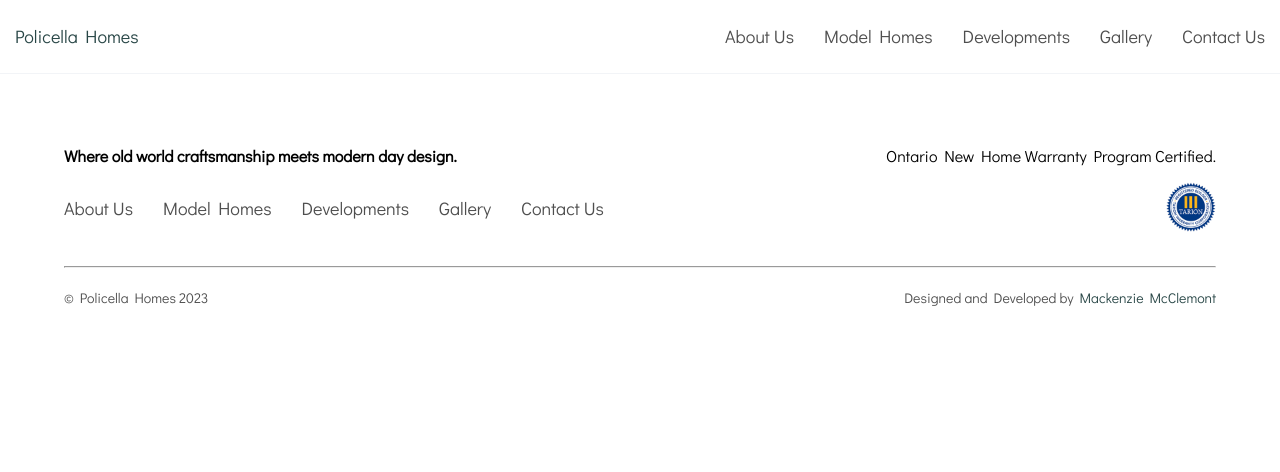
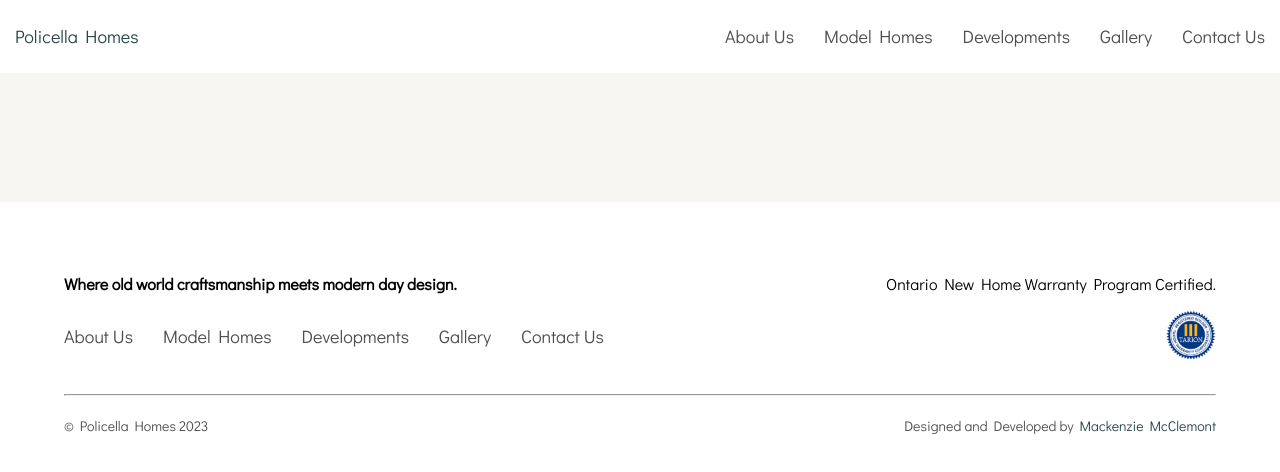
Before and after one commit to MackenzieMc/PolicellaHomes, a Next.js app: page /Gallery in a window 1280 px wide. Shown: the top 472 px of the page. Built offline with nearby package versions, Linux system fonts and the light colour scheme.

Commit message:
fixing hero deploy issues

```diff
--- a/pages/Gallery.js
+++ b/pages/Gallery.js
@@ -1,5 +1,9 @@
 function Gallery () {
+    return (
+        <section>
 
+        </section>
+    )
 }
 
 export default Gallery
```
